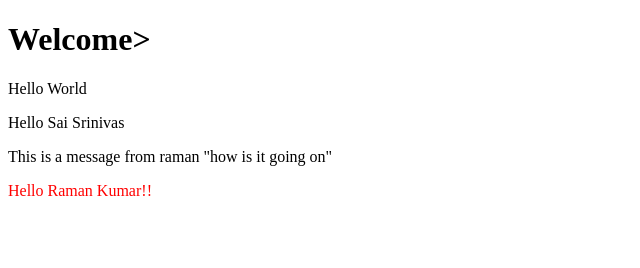
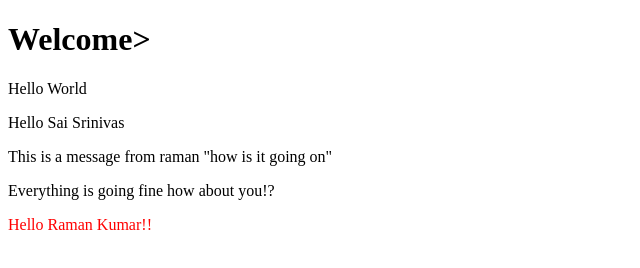
Before and after one commit to saikop99/hello-world, a plain HTML site: page HTML.html in a window 1280 px wide. Shown: the whole page, without its empty margins (0-640 px from the left). Drawn offline with Linux system fonts and the light colour scheme.

Commit message:
added reply message

```diff
--- a/HTML.html
+++ b/HTML.html
@@ -7,5 +7,6 @@
 <p>Hello World</p>
 <p>Hello Sai Srinivas<p>
 <p>This is a message from raman "how is it going on"</p>
+<p>Everything is going fine how about you!?</p>
 <p style="color:red">Hello Raman Kumar!!</p>
 </body>
```
